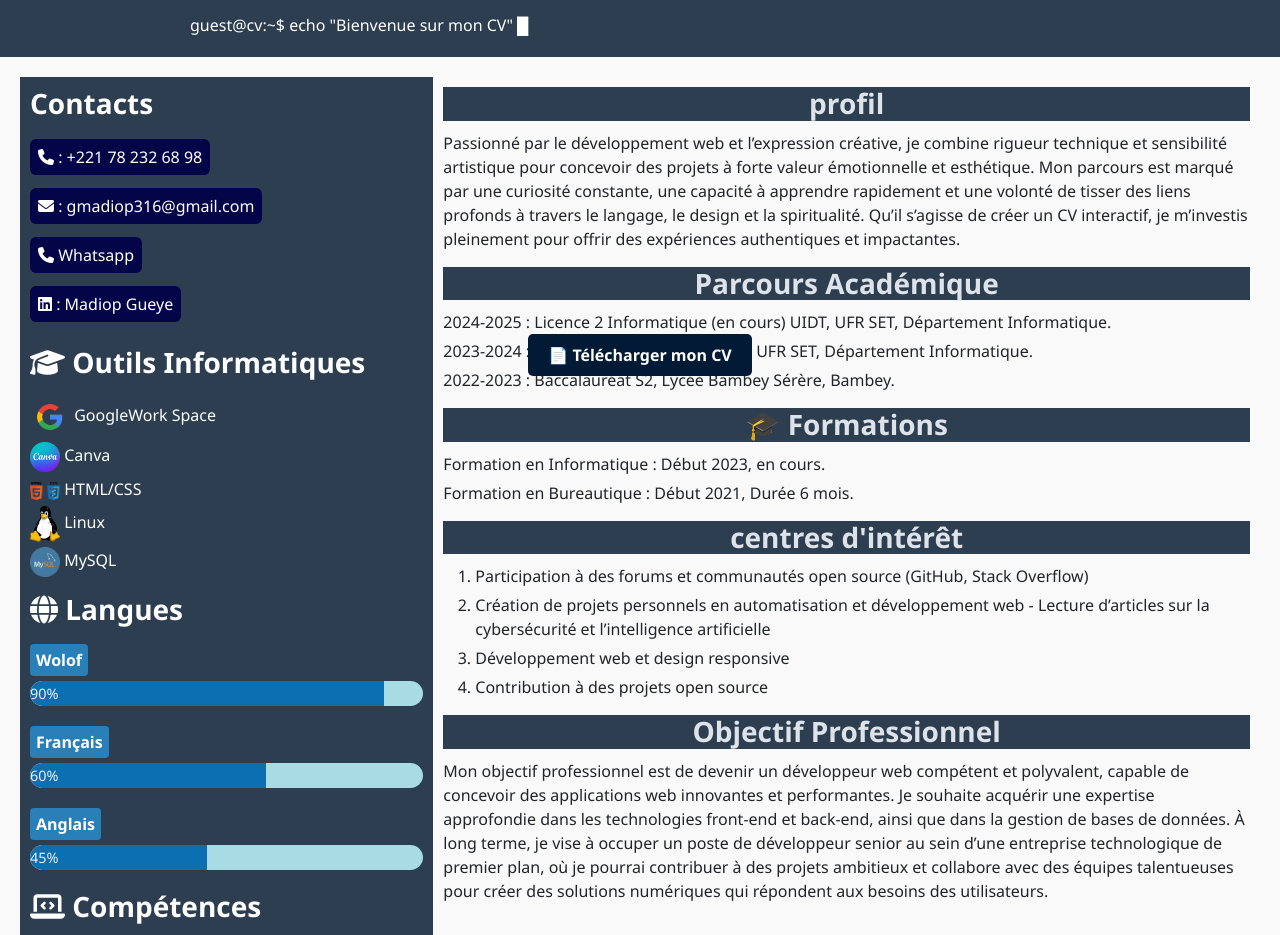
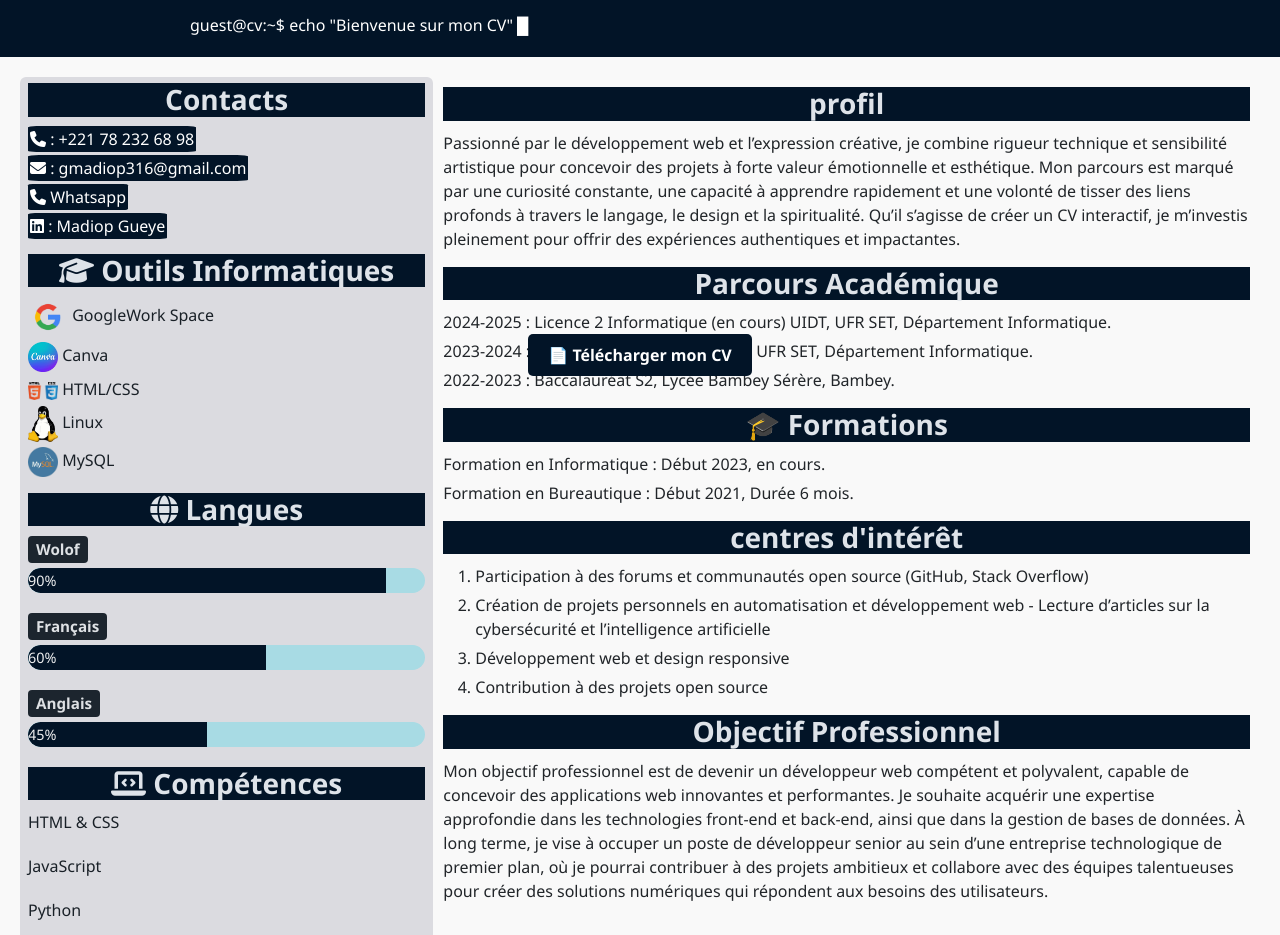
Before and after one commit to TheTechGenius1/projethtml, a plain HTML site: page index.html in a window 1280 px wide. Shown: the part 413-1348 px from the top of the page. Drawn offline with nearby package versions, Linux system fonts and the light colour scheme.

Commit message:
Refactor styles in style.css for improved design
Updated background colors and styles for various elements in the CV layout.

```diff
--- a/style.css
+++ b/style.css
@@ -32,17 +32,26 @@ body {
 .cv-wrapper {
   max-width: 1200px;
   margin: auto;
-  background: #615e5eff;
+  background: #fff;
   box-shadow: 40px 0 10px rgba(0,0,0,0.1);
   margin-top: 90px;
 }
-
+.contact-icons a {
+  color: white;
+  margin-right: 15px;
+  text-decoration: none;
+  background-color: #021427;
+  border: #d8d5d5;
+  padding: 2px;
+  border-radius: 5%;
+  transition: background-color 0.3s, color 0.3s;
+}
 .cv-header {
 
   display: flex;
   flex-wrap: wrap;
   padding: 20px;
-  background-color: #2c3e50;
+  background-color: #021427;
   color: white;
   margin-top: 70px;
 }
@@ -68,9 +77,11 @@ body {
 .cv-sidebar {
   flex: 1 1 300px;
   padding: 10px;
-  /* même fond que le header */
-  background-color: #2c3e50;
-  color: #ffffff;
+  background-color: #ecf0f1;
+  background-color: #dbdbe0; /* turquoise contrastant */
+  padding: 6px 8px;
+  border-radius: 6px;
+  color: #192027;
 }
 
 
@@ -84,40 +95,6 @@ body {
   margin-bottom: 10px;
 }
 
-/* Styles spécifiques au sidebar pour rendre le texte blanc
-   et donner un fond distinct aux liens / labels */
-.cv-sidebar h3 {
-  background: transparent; /* header et sidebar partagent la même couleur */
-  color: #ffffff;
-  text-align: left;
-  padding: 0 0 8px 0;
-}
-
-.cv-sidebar a {
-  color: #ffffff;
-  text-decoration: none;
-  display: inline-block;
-  margin-bottom: 8px;
-  /* fond des "écritures" (labels / liens) — couleur distincte */
-  background-color: #040549; /* turquoise contrastant */
-  padding: 6px 8px;
-  border-radius: 6px;
-}
-
-.cv-sidebar .skill label {
-  font-weight: bold;
-  display: inline-block;
-  margin-bottom: 5px;
-  color: #ffffff;
-  background-color: #2980b9; /* bleu pour les labels de compétence */
-  padding: 4px 6px;
-  border-radius: 4px;
-}
-
-.cv-sidebar .contact-icons li a {
-  display: inline-block;
-}
-
 .cv-sidebar ul, .cv-main ul {
   list-style: none;
   padding-left: 0;
@@ -126,6 +103,7 @@ body {
 .cv-sidebar li, .cv-main li {
   margin-bottom: 5px;
 }
+
 .cv-footer {
   text-align: center;
   padding: 10px;
@@ -135,31 +113,40 @@ body {
 h3{
     color: #f2f2f5;
     font-weight: bold;
-    background-color: #2c3e50;
+    background-color: #021427;
     text-align: center;
 }
 .skills {
   max-width: 600px;
   margin: 30px auto;
   padding: 0 20px;
+
 }
+
 .skill {
   margin-bottom: 20px;
 }
+
 .skill label {
   font-weight: bold;
-  display: block;
+  display: inline-block;
   margin-bottom: 5px;
-  color: #2c3e50;
+  color: #dee1e4;
+  background-color: #1c252e;
+  padding: 2px 8px;
+  border-radius: 4px;
+  font-size: 0.95em;
 }
+
 .progress-bar {
   background-color: #a8dbe4;
   border-radius: 20px;
   overflow: hidden;
   height: 25px;
 }
+
 .progress {
-  background-color: #0c6fb1;
+  background-color: #021427;
   height: 100%;
   color: rgb(238, 239, 240);
   text-align: right;
@@ -168,7 +155,11 @@ h3{
   font-size: 0.9em;
   border-radius: 20px 0 0 20px;
   transition: width 1s ease-in-out;
+
 }
+
+
+/* Responsive */
 @media screen and (max-width: 768px) {
   .cv-header {
     flex-direction: column;
@@ -182,7 +173,6 @@ h3{
 
   .cv-content {
     flex-direction: column;
-    background-color: rgb(218, 223, 223);
   }
 
   .cv-sidebar, .cv-main {
@@ -203,7 +193,7 @@ footer {
 }
 
 .btn-download {
-  background-color: #021a35;
+  background-color: #021427;
   color: white;
   padding: 10px 20px;
   text-decoration: none;
```
